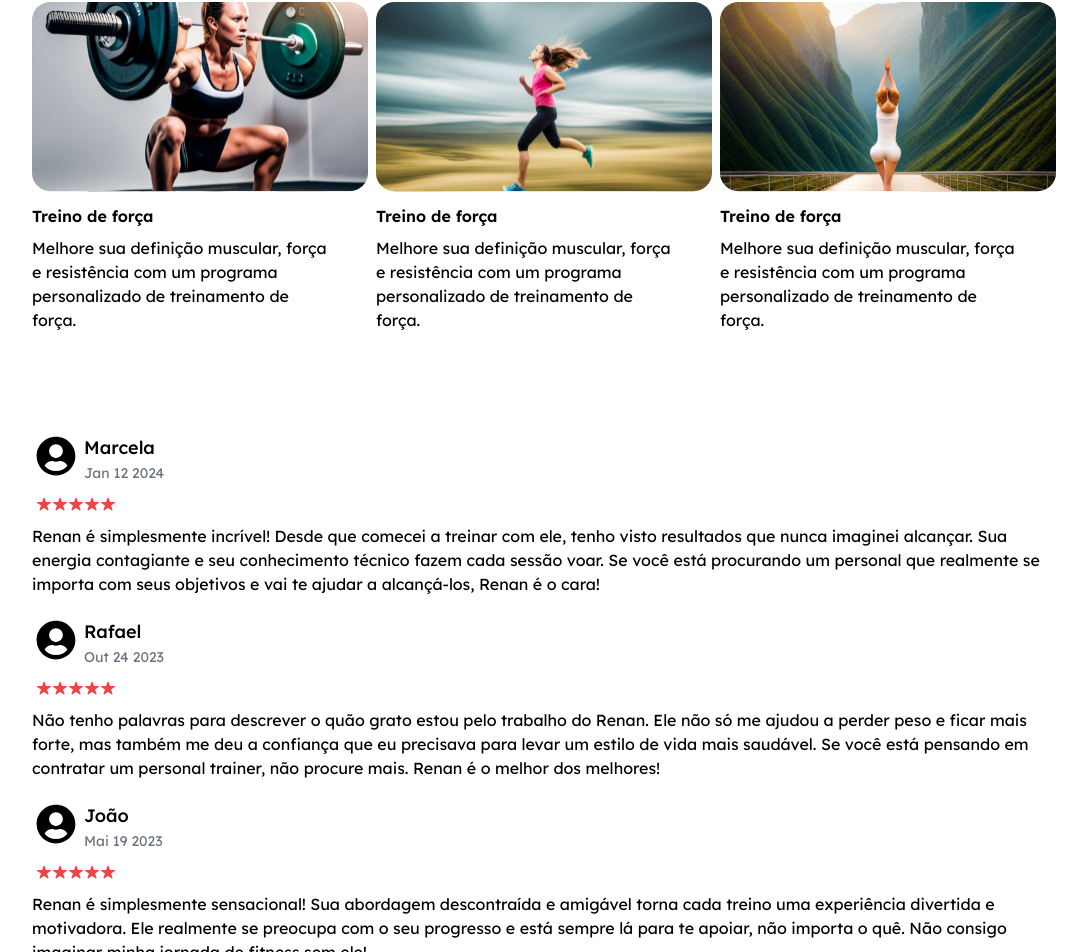
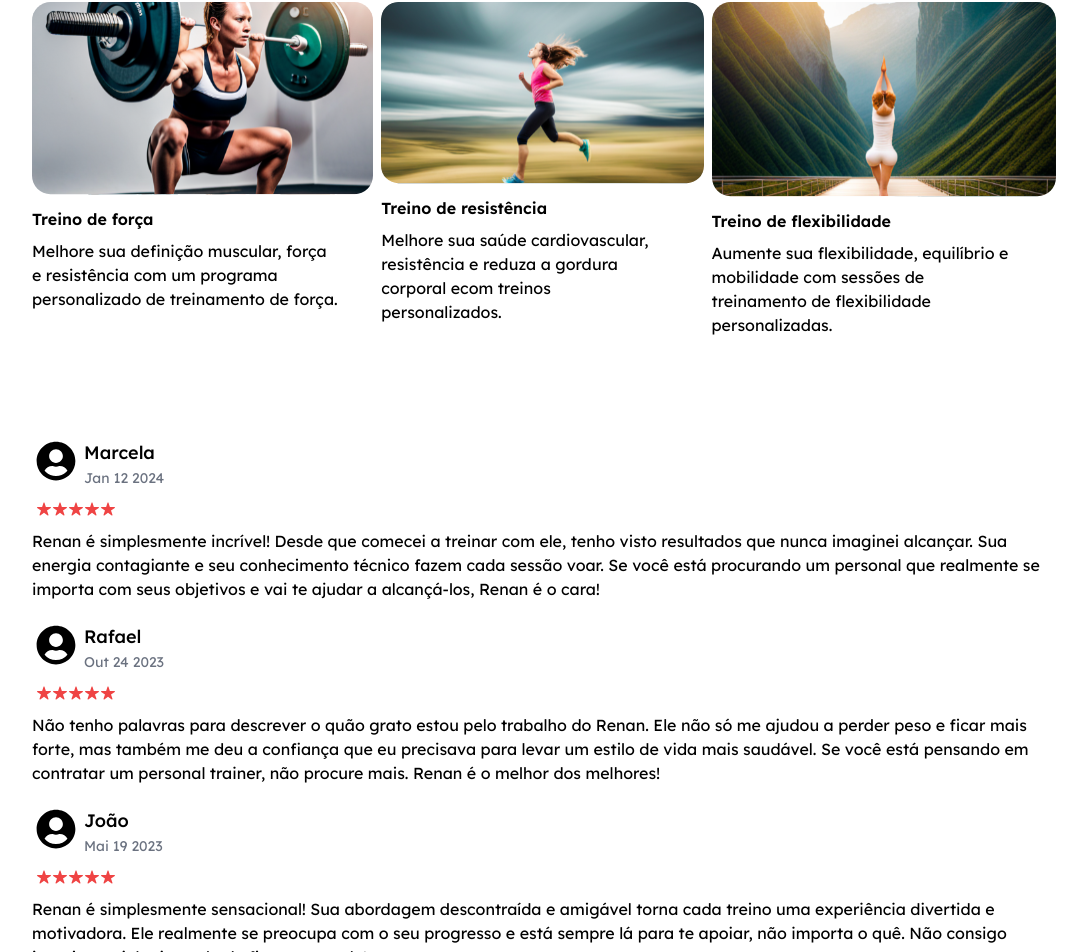
Before and after one commit to JoaoFPessoa/lp-personal-trainer, a Next.js app: page / in a window 1280 px wide. Shown: the part 798-1750 px from the top of the page, without its empty margins (96-1183 px from the left). Built offline with nearby package versions, Linux system fonts and the light colour scheme.

Commit message:
fix: services texts

```diff
--- a/src/components/Sections/Services.tsx
+++ b/src/components/Sections/Services.tsx
@@ -25,13 +25,13 @@ export default function Services() {
         />
         <ImageCard
           image={TrainingImage2}
-          title="Treino de força"
-          text="Melhore sua definição muscular, força e resistência com um programa personalizado de treinamento de força."
+          title="Treino de resistência"
+          text="Melhore sua saúde cardiovascular, resistência e reduza a gordura corporal ecom treinos personalizados."
         />
         <ImageCard
           image={TrainingImage3}
-          title="Treino de força"
-          text="Melhore sua definição muscular, força e resistência com um programa personalizado de treinamento de força."
+          title="Treino de flexibilidade"
+          text="Aumente sua flexibilidade, equilíbrio e mobilidade com sessões de treinamento de flexibilidade personalizadas."
         />
       </div>
     </div>
```
